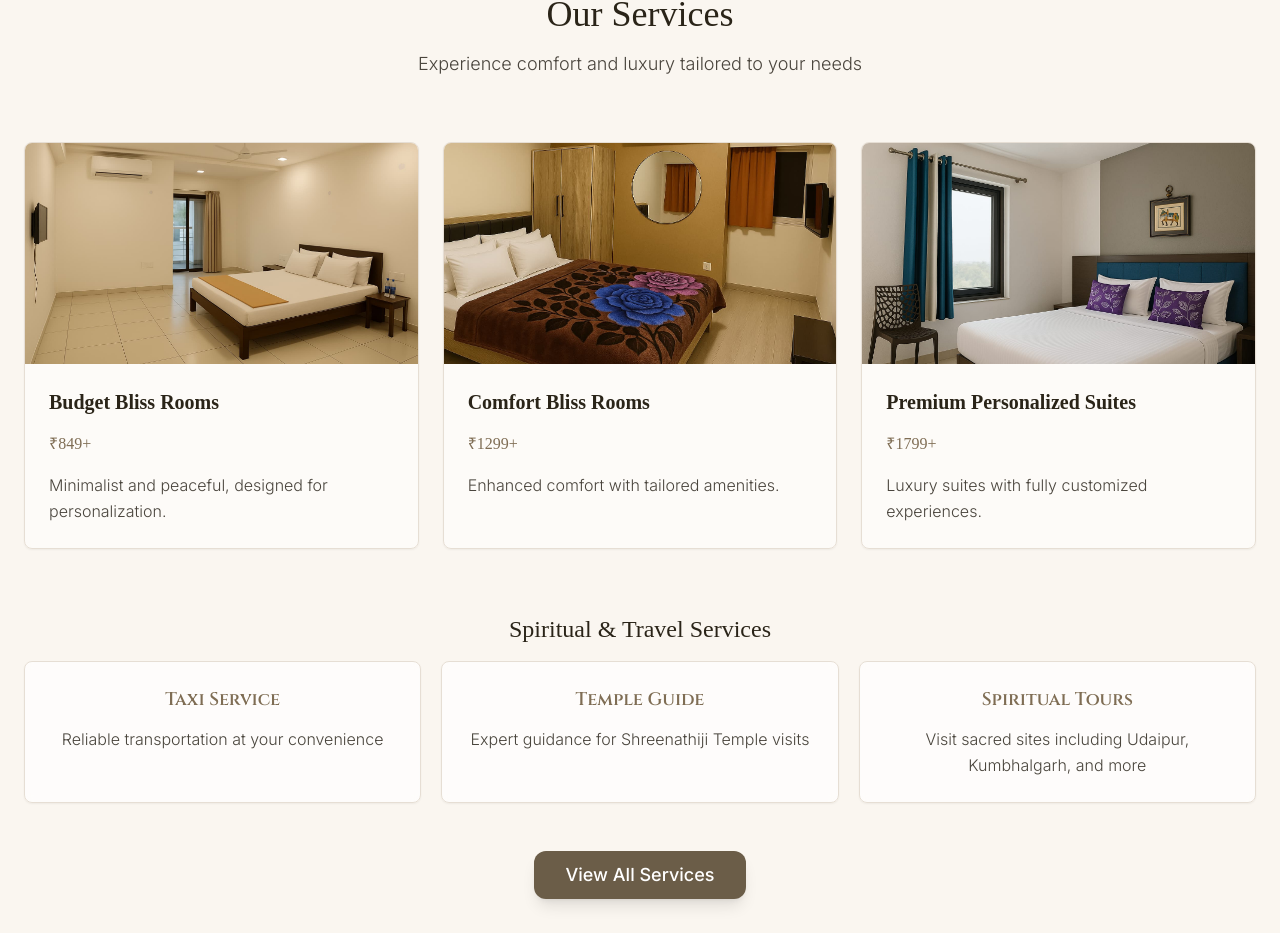
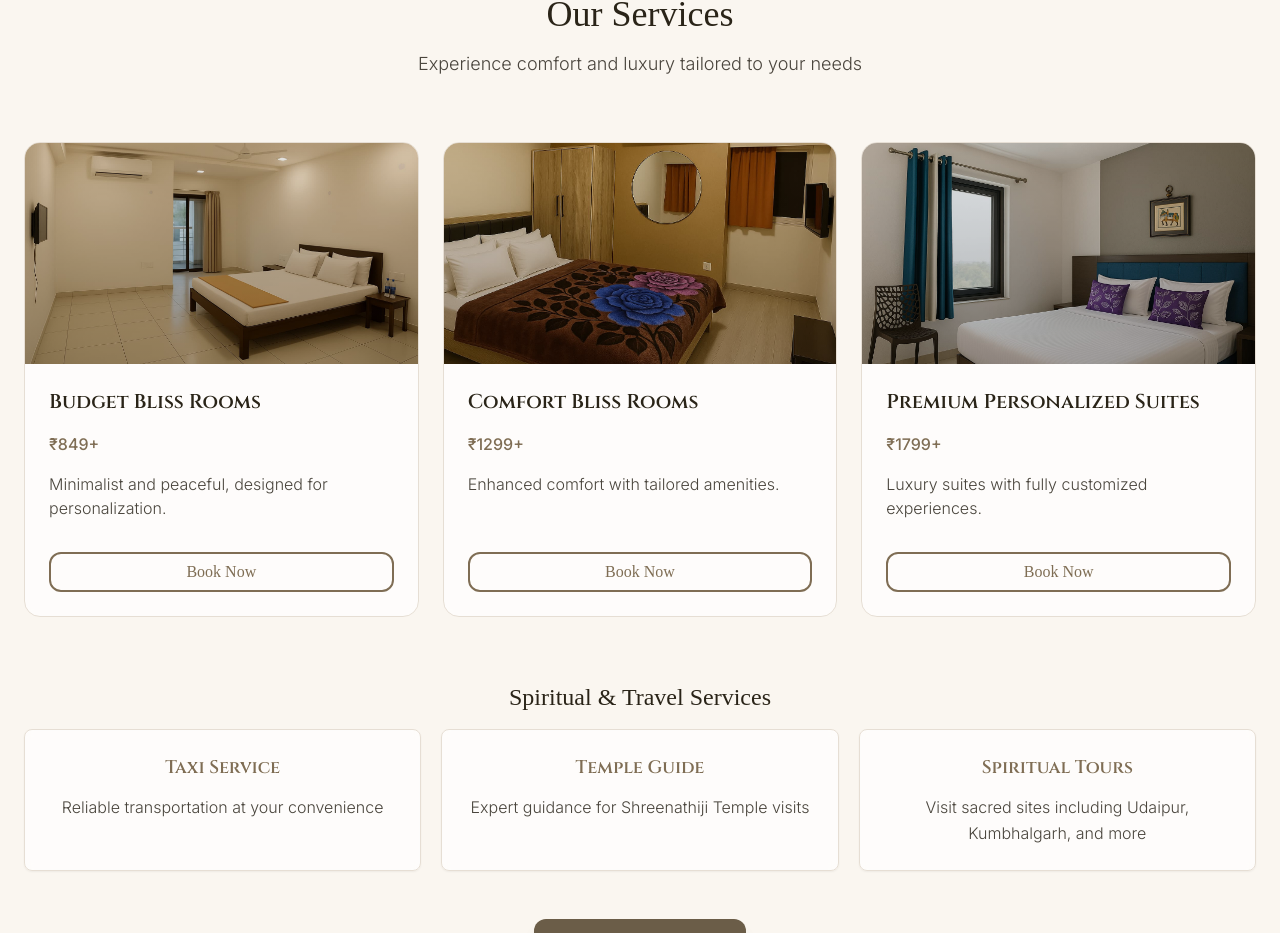
Before and after one commit to KratikSoni1104/nath-bliss, a Next.js app: page / in a window 1280 px wide. Shown: the part 2249-3182 px from the top of the page. Built offline with nearby package versions, Linux system fonts and the light colour scheme.

Commit message:
update : cards

```diff
--- a/app/about/page.tsx
+++ b/app/about/page.tsx
@@ -81,7 +81,8 @@ const tabContent = [
         </div>
         <div className="relative rounded-xl overflow-hidden border border-[#e6ded4]">
           <img
-            src="https://images.pexels.com/photos/1579253/pexels-photo-1579253.jpeg"
+            src="/images/intro-img.jpeg"
+            // src="https://images.pexels.com/photos/1579253/pexels-photo-1579253.jpeg"
             alt="Hotel Lobby"
             className="w-full h-64 sm:h-80 object-cover"
           />
@@ -129,7 +130,8 @@ const tabContent = [
         </Card>
         <div className="relative rounded-xl overflow-hidden border border-[#e6ded4]">
           <img
-            src="https://images.pexels.com/photos/271624/pexels-photo-271624.jpeg"
+            src="/images/s-in-family-bliss.jpeg"
+            // "https://images.pexels.com/photos/271624/pexels-photo-271624.jpeg"
             alt="Luxury Room"
             className="w-full h-64 sm:h-80 object-cover"
           />
@@ -260,11 +262,19 @@ export default function AboutPage() {
           transition={{ duration: 0.5 }}
           className="relative h-80 sm:h-[500px] rounded-2xl overflow-hidden mb-12 sm:mb-16 border border-[#e6ded4]"
         >
-          <img
+          {/* <img
             src="https://images.pexels.com/photos/338504/pexels-photo-338504.jpeg"
             alt="Luxury Hotel Interior"
             className="w-full h-full object-cover"
             loading="lazy"
+          /> */}
+          <video
+            src="/videos/about-video.mp4"
+            autoPlay
+            loop
+            muted
+            playsInline
+            className="w-full h-full object-cover"
           />
           <div className="absolute inset-0 bg-gradient-to-b from-black/40 to-black/20 flex items-end p-6 sm:p-8">
             <div className="text-left text-white">
--- a/app/page.tsx
+++ b/app/page.tsx
@@ -93,26 +93,25 @@ const features = [
 
 const roomTypes = [
   {
-    name: "Budget Bliss Rooms",
+    title: "Budget Bliss Rooms",
     price: "₹849+",
     description: "Minimalist and peaceful, designed for personalization.",
     image: "/images/s-d-bliss-room.jpeg",
     // "https://images.pexels.com/photos/271619/pexels-photo-271619.jpeg?auto=compress&cs=tinysrgb&w=1260&h=750&dpr=2",
   },
   {
-    name: "Comfort Bliss Rooms",
+    title: "Comfort Bliss Rooms",
     price: "₹1299+",
     description: "Enhanced comfort with tailored amenities.",
     image: "/images/sudarshan-comfort-bliss.jpeg",
     // "https://images.pexels.com/photos/271624/pexels-photo-271624.jpeg?auto=compress&cs=tinysrgb&w=1260&h=750&dpr=2",
   },
   {
-    name: "Premium Personalized Suites",
+    title: "Premium Personalized Suites",
     price: "₹1799+",
     description: "Luxury suites with fully customized experiences.",
-    image:
-    "/images/s-in-premium-bliss-room.jpeg",
-      // "https://images.pexels.com/photos/262048/pexels-photo-262048.jpeg?auto=compress&cs=tinysrgb&w=1260&h=750&dpr=2",
+    image: "/images/s-in-premium-bliss-room.jpeg",
+    // "https://images.pexels.com/photos/262048/pexels-photo-262048.jpeg?auto=compress&cs=tinysrgb&w=1260&h=750&dpr=2",
   },
 ];
 
@@ -293,30 +292,50 @@ export default function Home() {
           <div className="grid md:grid-cols-3 gap-6">
             {roomTypes.map((room, index) => (
               <motion.div
-                key={room.name}
+                key={room.title}
                 initial={{ opacity: 0, y: 30 }}
                 whileInView={{ opacity: 1, y: 0 }}
                 viewport={{ once: true }}
                 transition={{ delay: index * 0.15 }}
+                className="bg-white/70 group backdrop-blur-sm rounded-2xl border border-[#e6ded4] overflow-hidden hover:shadow-md transition-shadow group flex flex-col"
               >
-                <Card className="h-full overflow-hidden border-[#e6ded4] bg-white/50 backdrop-blur-sm hover:shadow-lg transition-shadow">
-                  <div className="aspect-video relative overflow-hidden">
-                    <img
-                      src={room.image}
-                      alt={room.name}
-                      className="object-cover w-full h-full transform hover:scale-105 transition-transform duration-500"
-                    />
-                  </div>
-                  <div className="p-6 space-y-4">
-                    <h3 className="text-xl font-semibold text-[#2a2418] font-playfair">
-                      {room.name}
-                    </h3>
-                    <p className="text-[#7f6d54] font-medium">{room.price}</p>
-                    <p className="text-[#4a453d] font-light font-sans leading-relaxed">
+                <div className="aspect-[4/3] sm:aspect-video relative overflow-hidden">
+                  <img
+                    src={room.image}
+                    alt={room.title}
+                    className="object-cover group-hover:scale-110 transition-all duration-300 w-full h-full transform origin-center"
+                    // whileHover={{
+                    //   scale: 1.1,
+                    //   transition: { duration: 0.4, ease: "easeOut" },
+                    // }}
+                    // style={{ transition: "transform 0.4s ease-out" }}
+                    // initial={{ scale: 1 }}
+                    // animate={{ scale: 1 }}
+                  />
+                  <div className="absolute inset-0 bg-gradient-to-b from-black/10 to-black/25" />
+                </div>
+                <div className="p-4 sm:p-6 space-y-4 flex flex-col flex-grow">
+                  <div className="space-y-4">
+                    <h2 className="text-lg sm:text-xl font-cinzel font-semibold text-[#2a2418]">
+                      {room.title}
+                    </h2>
+                    <p className="text-[#7f6d54] font-sans font-medium">
+                      {room.price}
+                    </p>
+                    <p
+                      className="text-[#4a453d] font-sans font-light text-sm sm:text-base leading-relaxed min-h-[4rem]"
+                      style={{ flexGrow: 1 }}
+                    >
                       {room.description}
                     </p>
                   </div>
-                </Card>
+                  <Button
+                    asChild
+                    className="w-full cursor-pointer bg-transparent hover:bg-[#7f6d54]/10 text-[#7f6d54] border-2 border-[#7f6d54] px-6 py-4 rounded-xl font-medium text-base transition-all duration-300 hover:scale-[1.02] shadow-none mt-auto"
+                  >
+                    <Link href="/hotels">Book Now</Link>
+                  </Button>
+                </div>
               </motion.div>
             ))}
           </div>
@@ -423,11 +442,11 @@ export default function Home() {
                     <motion.img
                       src={hotel.image}
                       alt={hotel.name}
-                      className="object-cover w-full h-full transform origin-center"
-                      whileHover={{
-                        scale: 1.05,
-                        transition: { duration: 0.4, ease: "easeOut" },
-                      }}
+                      className="object-cover w-full h-full group-hover:scale-105 transition-all duration-300  transform origin-center"
+                      // whileHover={{
+                      //   scale: 1.05,
+                      //   transition: { duration: 0.4, ease: "easeOut" },
+                      // }}
                     />
                     <div className="absolute inset-0 bg-gradient-to-b from-black/10 to-black/20" />
                   </div>
```
